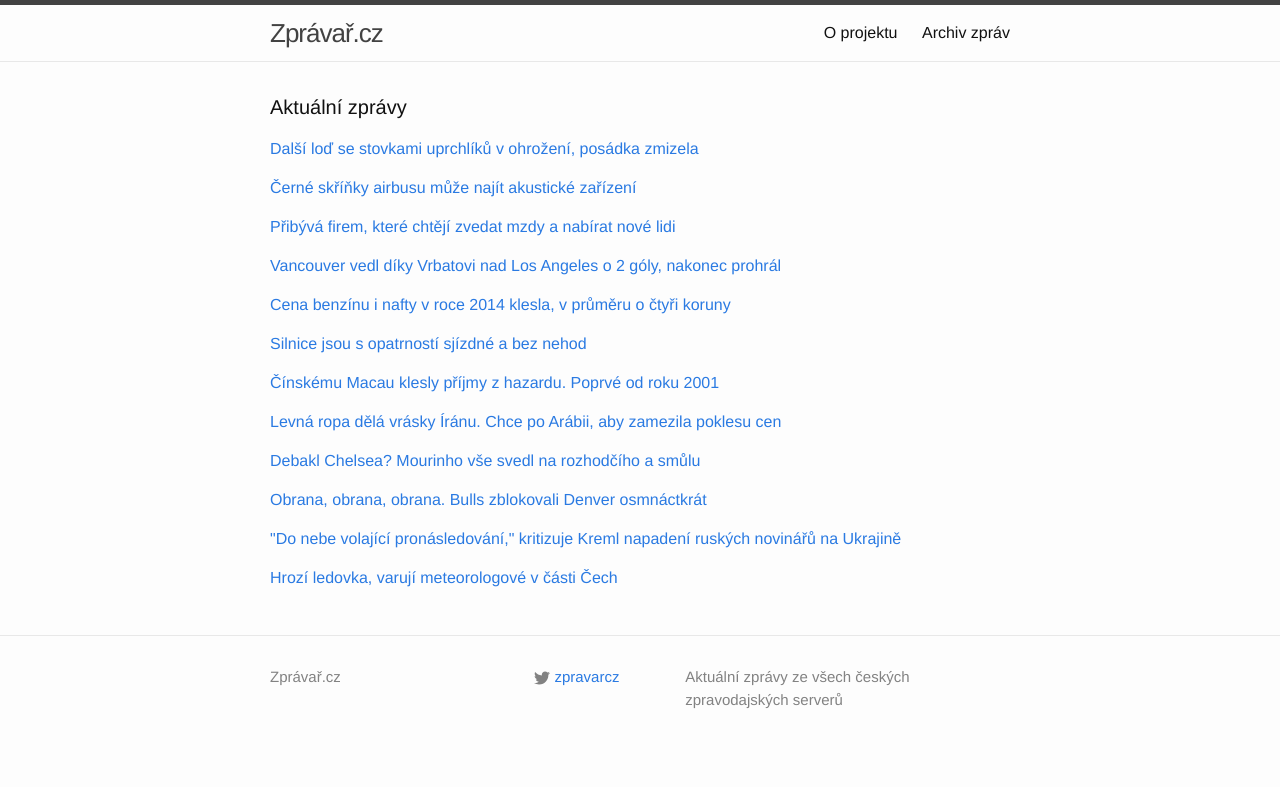
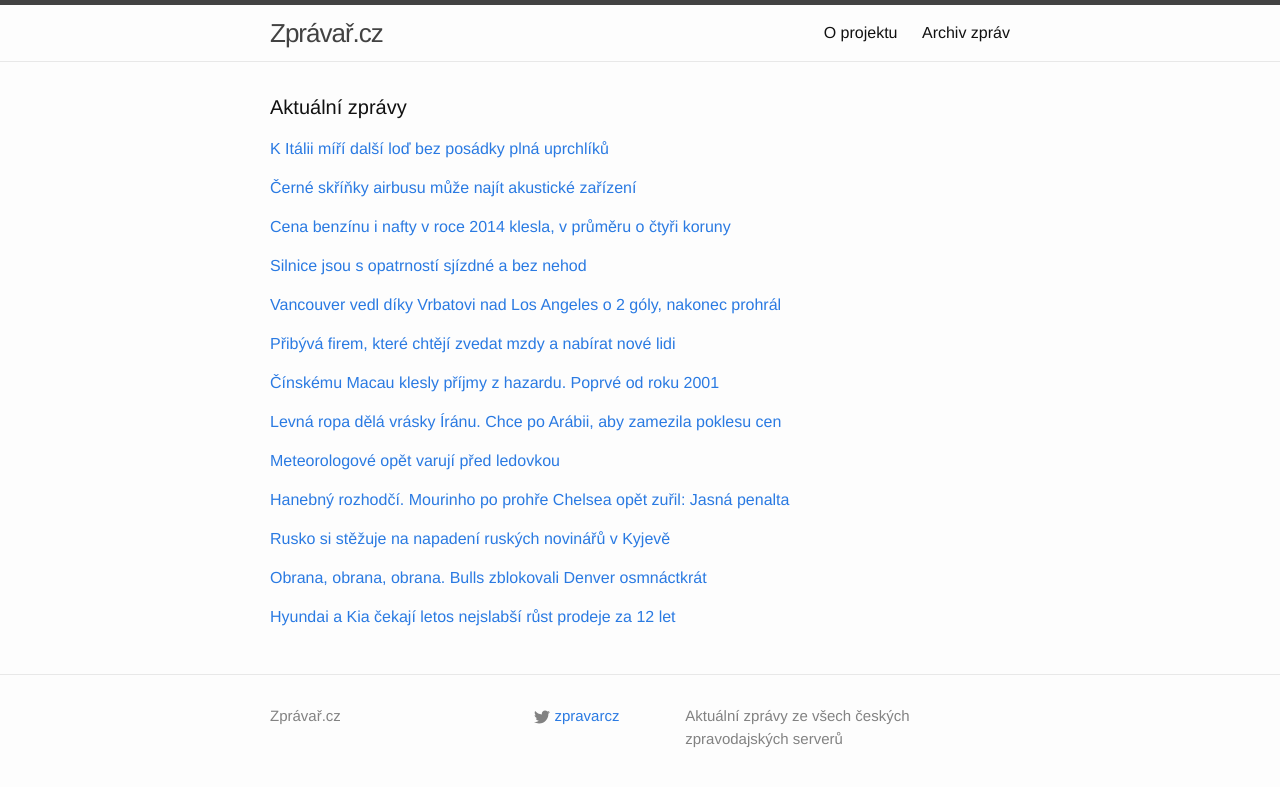
Before and after one commit to adliska/zpravar, a Jekyll site: the page built from index.html, in a window 1280 px wide. Shown: the top 787 px of the page. Built offline with Jekyll 4.4.1, drawn with Linux system fonts in a browser that asks for light colours.

Commit message:
zpravar news update

```diff
--- a/index.html
+++ b/index.html
@@ -5,9 +5,10 @@ layout: default
 <div class="home">
     <h1 class="page-heading">Aktuální zprávy</h1>
 
-<p><a href="javascript:;" onclick="toggle_visibility('zpravy0')">Další loď se stovkami uprchlíků v ohrožení, posádka zmizela</a></p>
+<p><a href="javascript:;" onclick="toggle_visibility('zpravy0')">K Itálii míří další loď bez posádky plná uprchlíků</a></p>
 <div id="zpravy0" style="display:none">
 <ul>
+<li><a href=https://echo24.cz/a/wPr8Y>K Itálii míří další loď bez posádky plná uprchlíků - echo24.cz</a></li>
 <li><a href=http://www.ceskatelevize.cz/ct24/svet/296904-dalsi-lod-se-stovkami-uprchliku-v-ohrozeni-posadka-zmizela/>Další loď se stovkami uprchlíků v ohrožení, posádka zmizela - www.ceskatelevize.cz</a></li>
 <li><a href=http://www.tyden.cz/rubriky/zahranici/evropa/lod-s-uprchliky-opustila-u-italie-posadka-vyslan-vrtulnik_328853.html>Loď s uprchlíky opustila u Itálie posádka, vyslán vrtulník - www.tyden.cz</a></li>
 <li><a href=http://www.tyden.cz/rubriky/zahranici/evropa/k-italii-miri-lod-bez-posadky-s-uprchliky-pomaha-vrtulnik_328853.html>K Itálii míří loď bez posádky s uprchlíky, pomáhá vrtulník - www.tyden.cz</a></li>
@@ -27,17 +28,26 @@ layout: default
 <li><a href=http://zahranicni.ihned.cz/asie-a-pacifik-cina/c1-63324160-po-cernych-skrinkach-zmizeleho-letu-qz8501-patra-specialni-akusticke-zarizeni>Po černých skřínkách zmizelého letu QZ8501 pátrá speciální akustické zařízení - zahranicni.ihned.cz</a></li>
 <li><a href=http://www.ceskenoviny.cz/zpravy/zpravy/akusticke-zarizeni-bude-hledat-cerne-skrinky-zriceneho-letadla/1164192>Akustické zařízení bude hledat černé skříňky zříceného letadla - www.ceskenoviny.cz</a></li>
 </ul>
-</div><p><a href="javascript:;" onclick="toggle_visibility('zpravy2')">Přibývá firem, které chtějí zvedat mzdy a nabírat nové lidi</a></p>
+</div><p><a href="javascript:;" onclick="toggle_visibility('zpravy2')">Cena benzínu i nafty v roce 2014 klesla, v průměru o čtyři koruny</a></p>
 <div id="zpravy2" style="display:none">
 <ul>
-<li><a href=http://zpravy.e15.cz/domaci/udalosti/pribyva-firem-ktere-chteji-zvedat-mzdy-a-nabirat-nove-lidi-1149467>Přibývá firem, které chtějí zvedat mzdy a nabírat nové lidi - zpravy.e15.cz</a></li>
-<li><a href=http://www.denik.cz/ekonomika/pribyva-firem-ktere-chteji-zvedat-mzdy-a-nabirat-lidi-20150102.html>Přibývá firem, které chtějí zvedat mzdy a nabírat lidi - www.denik.cz</a></li>
-<li><a href=http://www.tyden.cz/rubriky/byznys/cesko/zvedneme-platy-prijmeme-nove-lidi-apetit-firem-roste_328856.html>Zvedneme platy, přijmeme nové lidi. Apetit firem roste - www.tyden.cz</a></li>
-<li><a href=http://byznys.ihned.cz/c1-63323960-pribylo-firem-ktere-chteji-zvedat-mzdy-a-nabirat-zamestnance>Přibylo firem, které chtějí zvedat mzdy a nabírat zaměstnance - byznys.ihned.cz</a></li>
-<li><a href=http://www.financninoviny.cz/zpravodajstvi/zpravy/pruzkum-pribyva-firem-ktere-chteji-zvedat-mzdy-a-nabirat-lidi/1164177>Průzkum: Přibývá firem, které chtějí zvedat mzdy a nabírat lidi - www.financninoviny.cz</a></li>
+<li><a href=http://byznys.ihned.cz/c1-63325160-cena-benzinu-i-nafty-v-roce-2014-klesla-v-prumeru-o-ctyri-koruny>Cena benzínu i nafty v roce 2014 klesla, v průměru o čtyři koruny - byznys.ihned.cz</a></li>
+<li><a href=http://ekonomika.idnes.cz/ceny-pohonnych-hmot-pokracuji-ve-volnem-padu-fnk-/eko-doprava.aspx?c=A150102_091357_eko-doprava_fih>Zlevnění pohonných hmot pokračuje, benzin je možné sehnat i za 28 Kč - ekonomika.idnes.cz</a></li>
+<li><a href=http://www.ceskatelevize.cz/ct24/ekonomika/296907-benzin-klesal-i-na-konci-roku-za-poslednich-14-dni-o-vice-nez-korunu/>Benzin klesal i na konci roku, za posledních 14 dní o více než korunu - www.ceskatelevize.cz</a></li>
+<li><a href=http://www.tyden.cz/rubriky/byznys/cesko/benzin-za-rok-zlevnil-o-ctyri-koruny-praha-nad-venkovem_328865.html>Benzin za rok zlevnil o čtyři koruny. Praha nad \"venkovem\" - www.tyden.cz</a></li>
+<li><a href=http://www.financninoviny.cz/zpravodajstvi/zpravy/od-pulky-prosince-klesla-cena-benzinu-o-1-40-kc-za-rok-o-4-20-kc/1164225>Od půlky prosince klesla cena benzinu o 1,40 Kč, za rok o 4,20 Kč - www.financninoviny.cz</a></li>
 </ul>
-</div><p><a href="javascript:;" onclick="toggle_visibility('zpravy3')">Vancouver vedl díky Vrbatovi nad Los Angeles o 2 góly, nakonec prohrál</a></p>
+</div><p><a href="javascript:;" onclick="toggle_visibility('zpravy3')">Silnice jsou s opatrností sjízdné a bez nehod</a></p>
 <div id="zpravy3" style="display:none">
+<ul>
+<li><a href=http://www.novinky.cz/domaci/357621-silnice-jsou-s-opatrnosti-sjizdne-a-bez-nehod.html>Silnice jsou s opatrností sjízdné a bez nehod - www.novinky.cz</a></li>
+<li><a href=http://www.lidovky.cz/silnice-jsou-v-krajich-sjizdne-naledi-se-tvori-na-horach-pja-/zpravy-domov.aspx?c=A150102_082459_ln_domov_ele>Silnice jsou v krajích sjízdné, náledí se tvoří na horách  - www.lidovky.cz</a></li>
+<li><a href=http://www.denik.cz/z_domova/na-silnicich-opatrne-dopravu-komplikuje-mlha-a-ledovka-20150102.html>Na silnicích opatrně. Dopravu komplikuje mlha a ledovka - www.denik.cz</a></li>
+<li><a href=http://zpravy.idnes.cz/situace-na-silnicich-ledovka-dgr-/domaci.aspx?c=A150102_073424_domaci_jj>Dopravu místy komplikuje námraza, ve vyšší polohách i rozbředlý sníh - zpravy.idnes.cz</a></li>
+<li><a href=http://www.ceskenoviny.cz/zpravy/zpravy/silnice-jsou-se-zvysenou-opatrnosti-sjizdne/1164193>Silnice jsou se zvýšenou opatrností sjízdné - www.ceskenoviny.cz</a></li>
+</ul>
+</div><p><a href="javascript:;" onclick="toggle_visibility('zpravy4')">Vancouver vedl díky Vrbatovi nad Los Angeles o 2 góly, nakonec prohrál</a></p>
+<div id="zpravy4" style="display:none">
 <ul>
 <li><a href=http://www.rozhlas.cz/_zprava/vancouver-vedl-diky-vrbatovi-nad-los-angeles-o-2-goly-nakonec-prohral--1438556>Vancouver vedl díky Vrbatovi nad Los Angeles o 2 góly, nakonec prohrál - www.rozhlas.cz</a></li>
 <li><a href=http://hokej.idnes.cz/hokejova-nhl-vancouver-vs-los-angeles-d8b-/nhl.aspx?c=A150102_072519_nhl_ald>Vrbata si připsal gól a asistenci, Vancouver však podlehl Los Angeles - hokej.idnes.cz</a></li>
@@ -45,23 +55,14 @@ layout: default
 <li><a href=http://sport.aktualne.cz/vrbata-dal-gol-a-na-dalsi-prihral-jeho-vancouver-ale-prohra/r~c1244cea924711e4bdad0025900fea04/>Vrbata dal gól a na druhý přihrál, Vancouver stejně prohrál - sport.aktualne.cz</a></li>
 <li><a href=http://www.sportovninoviny.cz/zpravy/vrbata-dal-gol-a-na-dalsi-prihral-jeho-vancouver-ale-prohral/1164194>Vrbata dal gól a na další přihrál, jeho Vancouver ale prohrál - www.sportovninoviny.cz</a></li>
 </ul>
-</div><p><a href="javascript:;" onclick="toggle_visibility('zpravy4')">Cena benzínu i nafty v roce 2014 klesla, v průměru o čtyři koruny</a></p>
-<div id="zpravy4" style="display:none">
-<ul>
-<li><a href=http://byznys.ihned.cz/c1-63325160-cena-benzinu-i-nafty-v-roce-2014-klesla-v-prumeru-o-ctyri-koruny>Cena benzínu i nafty v roce 2014 klesla, v průměru o čtyři koruny - byznys.ihned.cz</a></li>
-<li><a href=http://ekonomika.idnes.cz/ceny-pohonnych-hmot-pokracuji-ve-volnem-padu-fnk-/eko-doprava.aspx?c=A150102_091357_eko-doprava_fih>Zlevnění pohonných hmot pokračuje, benzin je možné sehnat i za 28 Kč - ekonomika.idnes.cz</a></li>
-<li><a href=http://www.ceskatelevize.cz/ct24/ekonomika/296907-benzin-klesal-i-na-konci-roku-za-poslednich-14-dni-o-vice-nez-korunu/>Benzin klesal i na konci roku, za posledních 14 dní o více než korunu - www.ceskatelevize.cz</a></li>
-<li><a href=http://www.tyden.cz/rubriky/byznys/cesko/benzin-za-rok-zlevnil-o-ctyri-koruny-praha-nad-venkovem_328865.html>Benzin za rok zlevnil o čtyři koruny. Praha nad \"venkovem\" - www.tyden.cz</a></li>
-<li><a href=http://www.financninoviny.cz/zpravodajstvi/zpravy/od-pulky-prosince-klesla-cena-benzinu-o-1-40-kc-za-rok-o-4-20-kc/1164225>Od půlky prosince klesla cena benzinu o 1,40 Kč, za rok o 4,20 Kč - www.financninoviny.cz</a></li>
-</ul>
-</div><p><a href="javascript:;" onclick="toggle_visibility('zpravy5')">Silnice jsou s opatrností sjízdné a bez nehod</a></p>
+</div><p><a href="javascript:;" onclick="toggle_visibility('zpravy5')">Přibývá firem, které chtějí zvedat mzdy a nabírat nové lidi</a></p>
 <div id="zpravy5" style="display:none">
 <ul>
-<li><a href=http://www.novinky.cz/domaci/357621-silnice-jsou-s-opatrnosti-sjizdne-a-bez-nehod.html>Silnice jsou s opatrností sjízdné a bez nehod - www.novinky.cz</a></li>
-<li><a href=http://www.lidovky.cz/silnice-jsou-v-krajich-sjizdne-naledi-se-tvori-na-horach-pja-/zpravy-domov.aspx?c=A150102_082459_ln_domov_ele>Silnice jsou v krajích sjízdné, náledí se tvoří na horách  - www.lidovky.cz</a></li>
-<li><a href=http://www.denik.cz/z_domova/na-silnicich-opatrne-dopravu-komplikuje-mlha-a-ledovka-20150102.html>Na silnicích opatrně. Dopravu komplikuje mlha a ledovka - www.denik.cz</a></li>
-<li><a href=http://zpravy.idnes.cz/situace-na-silnicich-ledovka-dgr-/domaci.aspx?c=A150102_073424_domaci_jj>Dopravu místy komplikuje námraza, ve vyšší polohách i rozbředlý sníh - zpravy.idnes.cz</a></li>
-<li><a href=http://www.ceskenoviny.cz/zpravy/zpravy/silnice-jsou-se-zvysenou-opatrnosti-sjizdne/1164193>Silnice jsou se zvýšenou opatrností sjízdné - www.ceskenoviny.cz</a></li>
+<li><a href=http://zpravy.e15.cz/domaci/udalosti/pribyva-firem-ktere-chteji-zvedat-mzdy-a-nabirat-nove-lidi-1149467>Přibývá firem, které chtějí zvedat mzdy a nabírat nové lidi - zpravy.e15.cz</a></li>
+<li><a href=http://www.denik.cz/ekonomika/pribyva-firem-ktere-chteji-zvedat-mzdy-a-nabirat-lidi-20150102.html>Přibývá firem, které chtějí zvedat mzdy a nabírat lidi - www.denik.cz</a></li>
+<li><a href=http://www.tyden.cz/rubriky/byznys/cesko/zvedneme-platy-prijmeme-nove-lidi-apetit-firem-roste_328856.html>Zvedneme platy, přijmeme nové lidi. Apetit firem roste - www.tyden.cz</a></li>
+<li><a href=http://byznys.ihned.cz/c1-63323960-pribylo-firem-ktere-chteji-zvedat-mzdy-a-nabirat-zamestnance>Přibylo firem, které chtějí zvedat mzdy a nabírat zaměstnance - byznys.ihned.cz</a></li>
+<li><a href=http://www.financninoviny.cz/zpravodajstvi/zpravy/pruzkum-pribyva-firem-ktere-chteji-zvedat-mzdy-a-nabirat-lidi/1164177>Průzkum: Přibývá firem, které chtějí zvedat mzdy a nabírat lidi - www.financninoviny.cz</a></li>
 </ul>
 </div><p><a href="javascript:;" onclick="toggle_visibility('zpravy6')">Čínskému Macau klesly příjmy z hazardu. Poprvé od roku 2001</a></p>
 <div id="zpravy6" style="display:none">
@@ -79,32 +80,42 @@ layout: default
 <li><a href=http://byznys.ihned.cz/c1-63324560-at-saudska-arabie-zabrani-dalsimu-propadu-cen-ropy-zada-iran>Ať Saudská Arábie zabrání dalšímu propadu cen ropy, žádá Írán - byznys.ihned.cz</a></li>
 <li><a href=http://www.financninoviny.cz/zpravodajstvi/zpravy/iran-vyzval-saudskou-arabii-k-opatrenim-na-podporu-cen-ropy/1164204>Írán vyzval Saúdskou Arábii k opatřením na podporu cen ropy - www.financninoviny.cz</a></li>
 </ul>
-</div><p><a href="javascript:;" onclick="toggle_visibility('zpravy8')">Debakl Chelsea? Mourinho vše svedl na rozhodčího a smůlu</a></p>
+</div><p><a href="javascript:;" onclick="toggle_visibility('zpravy8')">Meteorologové opět varují před ledovkou</a></p>
 <div id="zpravy8" style="display:none">
 <ul>
+<li><a href=http://www.novinky.cz/domaci/357625-meteorologove-opet-varuji-pred-ledovkou.html>Meteorologové opět varují před ledovkou - www.novinky.cz</a></li>
+<li><a href=http://www.tyden.cz/rubriky/domaci/pocasi/hrozi-ledovka-varuji-meteorologove-v-casti-cech_328867.html>Hrozí ledovka, varují meteorologové v části Čech - www.tyden.cz</a></li>
+<li><a href=http://www.ceskenoviny.cz/zpravy/zpravy/na-severozapade-cech-se-muze-tvorit-ledovka/1164238>Na severozápadě Čech se může tvořit ledovka - www.ceskenoviny.cz</a></li>
+<li><a href=http://www.denik.cz/z_domova/na-severozapade-cech-se-muze-dopoledne-tvorit-ledovka-20150102.html>Na severozápadě Čech se může dopoledne tvořit ledovka - www.denik.cz</a></li>
+</ul>
+</div><p><a href="javascript:;" onclick="toggle_visibility('zpravy9')">Hanebný rozhodčí. Mourinho po prohře Chelsea opět zuřil: Jasná penalta</a></p>
+<div id="zpravy9" style="display:none">
+<ul>
+<li><a href=http://www.denik.cz/fotbal/hanebny-rozhodci-mourinho-po-prohre-chelsea-opet-zuril-jasna-penalta-20150102.html>Hanebný rozhodčí. Mourinho po prohře Chelsea opět zuřil: Jasná penalta - www.denik.cz</a></li>
 <li><a href=http://www.tyden.cz/rubriky/sport/fotbal/zahranicni-souteze/debakl-chelsea-mourinho-vse-svedl-na-rozhodciho-a-smulu_328871.html>Debakl Chelsea? Mourinho vše svedl na rozhodčího a smůlu - www.tyden.cz</a></li>
 <li><a href=http://www.sportovninoviny.cz/zpravy/mourinho-z-prohry-chelsea-s-tottenhamem-obvinil-rozhodciho/1164240>Mourinho z prohry Chelsea s Tottenhamem obvinil rozhodčího - www.sportovninoviny.cz</a></li>
 <li><a href=http://sport.aktualne.cz/mourinho-nadaval-na-sudiho-debakl-zazil-teprve-podruhe/r~69636990924d11e4a7d8002590604f2e/>Mourinho nadával na sudího. Debakl zažil teprve podruhé - sport.aktualne.cz</a></li>
 </ul>
-</div><p><a href="javascript:;" onclick="toggle_visibility('zpravy9')">Obrana, obrana, obrana. Bulls zblokovali Denver osmnáctkrát</a></p>
-<div id="zpravy9" style="display:none">
+</div><p><a href="javascript:;" onclick="toggle_visibility('zpravy10')">Rusko si stěžuje na napadení ruských novinářů v Kyjevě</a></p>
+<div id="zpravy10" style="display:none">
+<ul>
+<li><a href=http://www.novinky.cz/zahranicni/evropa/357623-rusko-si-stezuje-na-napadeni-ruskych-novinaru-v-kyjeve.html>Rusko si stěžuje na napadení ruských novinářů v Kyjevě - www.novinky.cz</a></li>
+<li><a href=http://zahranicni.ihned.cz/rusko/c1-63324760-do-nebe-volajici-pronasledovani-kritizuje-kreml-napadeni-ruskych-novinaru-na-ukrajine>"Do nebe volající pronásledování," kritizuje Kreml napadení ruských novinářů na Ukrajině - zahranicni.ihned.cz</a></li>
+<li><a href=http://zahranicni.ihned.cz/rusko/c1-63324760-do-nebe-volajici-pronasledovani-mysli-si-kreml-o-napadeni-ruske-reporterky>"Do nebe volající pronásledování", myslí si Kreml o napadení ruské reportérky - zahranicni.ihned.cz</a></li>
+<li><a href=http://www.tyden.cz/rubriky/zahranici/rusko-a-okoli/utok-na-svobodu-slova-zuri-moskva-po-utoku-v-kyjeve_328863.html>Útok na svobodu slova! zuří Moskva po útoku v Kyjevě - www.tyden.cz</a></li>
+</ul>
+</div><p><a href="javascript:;" onclick="toggle_visibility('zpravy11')">Obrana, obrana, obrana. Bulls zblokovali Denver osmnáctkrát</a></p>
+<div id="zpravy11" style="display:none">
 <ul>
 <li><a href=http://sport.aktualne.cz/obrana-obrana-obrana-bulls-zblokovali-denver-osmnactkrat/r~5c050ab8925411e4bdad0025900fea04/>Obrana, obrana, obrana. Bulls zblokovali Denver osmnáctkrát - sport.aktualne.cz</a></li>
 <li><a href=http://sport.idnes.cz/basketbalova-nba-0kd-/basket.aspx?c=A150102_085119_sport-basket_ald>Chicago zvrátilo duel s Denverem i díky rekordním osmnácti blokům - sport.idnes.cz</a></li>
 <li><a href=http://www.denik.cz/ostatni_sport/chicago-si-pomohlo-k-vyhre-nad-basketbalisty-denveru-18-bloky-20150102.html>Chicago si pomohlo k výhře nad basketbalisty Denveru 18 bloky - www.denik.cz</a></li>
 </ul>
-</div><p><a href="javascript:;" onclick="toggle_visibility('zpravy10')">"Do nebe volající pronásledování," kritizuje Kreml napadení ruských novinářů na Ukrajině</a></p>
-<div id="zpravy10" style="display:none">
+</div><p><a href="javascript:;" onclick="toggle_visibility('zpravy12')">Hyundai a Kia čekají letos nejslabší růst prodeje za 12 let</a></p>
+<div id="zpravy12" style="display:none">
 <ul>
-<li><a href=http://zahranicni.ihned.cz/rusko/c1-63324760-do-nebe-volajici-pronasledovani-kritizuje-kreml-napadeni-ruskych-novinaru-na-ukrajine>"Do nebe volající pronásledování," kritizuje Kreml napadení ruských novinářů na Ukrajině - zahranicni.ihned.cz</a></li>
-<li><a href=http://zahranicni.ihned.cz/rusko/c1-63324760-do-nebe-volajici-pronasledovani-mysli-si-kreml-o-napadeni-ruske-reporterky>"Do nebe volající pronásledování", myslí si Kreml o napadení ruské reportérky - zahranicni.ihned.cz</a></li>
-<li><a href=http://www.tyden.cz/rubriky/zahranici/rusko-a-okoli/utok-na-svobodu-slova-zuri-moskva-po-utoku-v-kyjeve_328863.html>Útok na svobodu slova! zuří Moskva po útoku v Kyjevě - www.tyden.cz</a></li>
-</ul>
-</div><p><a href="javascript:;" onclick="toggle_visibility('zpravy11')">Hrozí ledovka, varují meteorologové v části Čech</a></p>
-<div id="zpravy11" style="display:none">
-<ul>
-<li><a href=http://www.tyden.cz/rubriky/domaci/pocasi/hrozi-ledovka-varuji-meteorologove-v-casti-cech_328867.html>Hrozí ledovka, varují meteorologové v části Čech - www.tyden.cz</a></li>
-<li><a href=http://www.ceskenoviny.cz/zpravy/zpravy/na-severozapade-cech-se-muze-tvorit-ledovka/1164238>Na severozápadě Čech se může tvořit ledovka - www.ceskenoviny.cz</a></li>
-<li><a href=http://www.denik.cz/z_domova/na-severozapade-cech-se-muze-dopoledne-tvorit-ledovka-20150102.html>Na severozápadě Čech se může dopoledne tvořit ledovka - www.denik.cz</a></li>
+<li><a href=http://zpravy.e15.cz/byznys/prumysl-a-energetika/hyundai-a-kia-cekaji-letos-nejslabsi-rust-prodeje-za-12-let-1149481>Hyundai a Kia čekají letos nejslabší růst prodeje za 12 let - zpravy.e15.cz</a></li>
+<li><a href=http://byznys.ihned.cz/c1-63324360-hyundai-a-kia-cekaji-letos-nejslabsi-rust-prodeje-za-poslednich-12-let>Hyundai a Kia čekají letos nejslabší růst prodeje za posledních 12 let - byznys.ihned.cz</a></li>
+<li><a href=http://www.financninoviny.cz/zpravodajstvi/zpravy/hyundai-a-kia-cekaji-letos-nejslabsi-rust-prodeje-za-12-let/1164203>Hyundai a Kia čekají letos nejslabší růst prodeje za 12 let - www.financninoviny.cz</a></li>
 </ul>
 </div></div>
```
